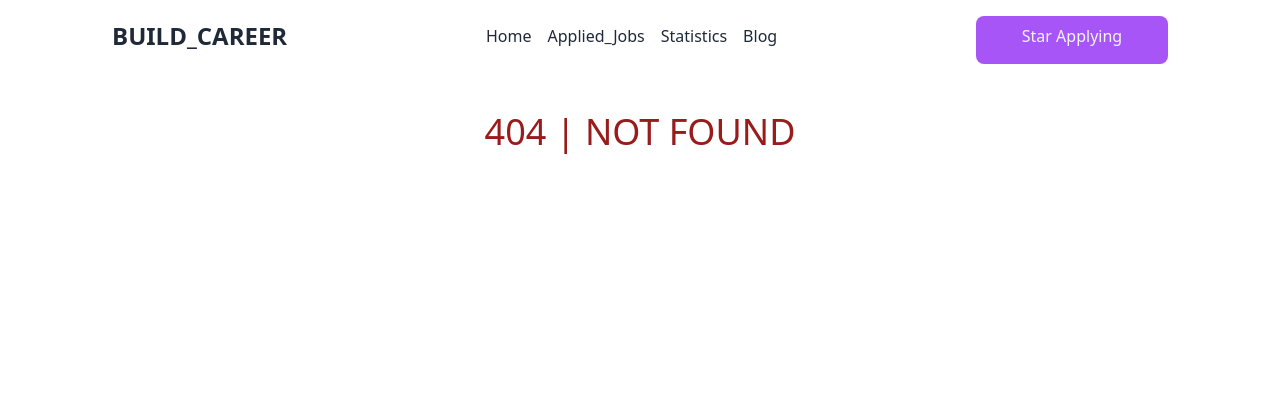
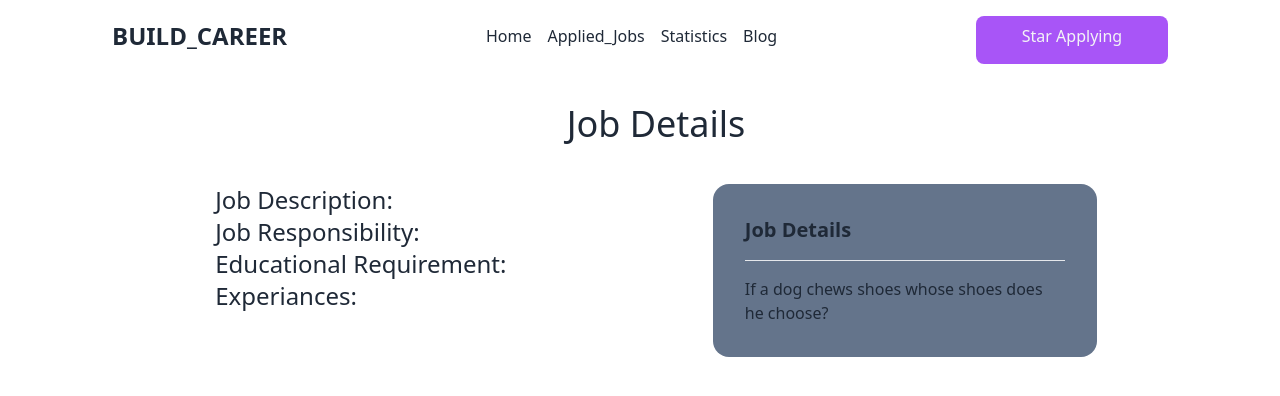
Before and after one commit to Risul-Islam-Tushar/Build_Career, a React (Vite) app: page /job/1 in a window 1280 px wide. Before the commit this address had no page. Shown: the top 396 px of the page. Built offline with nearby package versions, Linux system fonts and the light colour scheme.

Commit message:
Third Commit

```diff
--- /dev/null
+++ b/src/Components/JobDetails.jsx
@@ -0,0 +1,36 @@
+import React from 'react';
+import { useLoaderData } from 'react-router-dom';
+
+const JobDetails = () => {
+    const data = useLoaderData();
+    console.log(data);
+    return (
+        <div className='ms-28 mr-20 mt-8 mb-20'>
+            <div className='text-center mt-10 mb-10 text-4xl' >
+                <h1>Job Details </h1>
+            </div>
+
+            <div className='flex justify-around'>
+                <div>
+                    <h3 className='text-2xl'>Job Description:</h3>
+                    <h3 className='text-2xl'>Job Responsibility:</h3>
+                    <h3 className='text-2xl'>Educational Requirement:</h3>
+                    <h3 className='text-2xl'>Experiances:</h3>
+                </div>
+                <div className='border-spacing-1'>
+                    <div className="card w-96 bg-slate-500">
+                        <div className="card-body">
+                            <h2 className="card-title">Job Details</h2><hr className='mt-2 mb-2' />
+                            <p>If a dog chews shoes whose shoes does he choose?</p>
+
+                        </div>
+                    </div>
+                </div>
+            </div>
+
+        </div>
+
+    );
+};
+
+export default JobDetails;
--- a/src/Components/SingleJob.jsx
+++ b/src/Components/SingleJob.jsx
@@ -1,5 +1,6 @@
 
 import React from 'react';
+import { Link } from 'react-router-dom';
 
 const SingleJob = ({ job }) => {
     const { id, name, jobtitle, images, jobStructure1, jobStructure2, place, salary } = job
@@ -23,7 +24,7 @@ const SingleJob = ({ job }) => {
                 </div>
             </div>
             <div>
-            <button className='btn btn-secondary ms-3 mb-3 '> Show Details</button>
+            <Link to ={`/job/${id}`} className='btn btn-secondary ms-3 mb-3 '> Show Details</Link>
             </div>
 
         </div>
--- a/src/main.jsx
+++ b/src/main.jsx
@@ -12,6 +12,7 @@ import AppliedJobs from './Components/AppliedJobs';
 import Statistics from './Components/statistics';
 import Blog from './Components/Blog';
 import NotFound from './Components/NotFound';
+import JobDetails from './Components/JobDetails';
 
 const router = createBrowserRouter([
   {
@@ -35,6 +36,19 @@ const router = createBrowserRouter([
         path: "/blog",
         element: <Blog></Blog>
       },
+      {
+        path: "job/:jobId",
+        element: <JobDetails></JobDetails>,
+
+        loader: async ({params}) => {
+          const res = await fetch("/jobs.json");
+          const jobs = await res.json();
+
+          const findJob = jobs.find(job => job.id == params.jobId);
+          return findJob;
+        }
+
+      },
 
 
 
```
